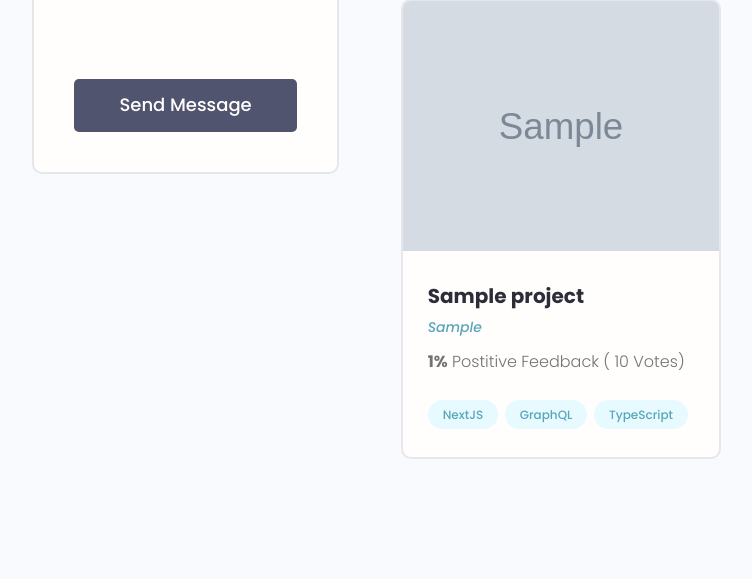
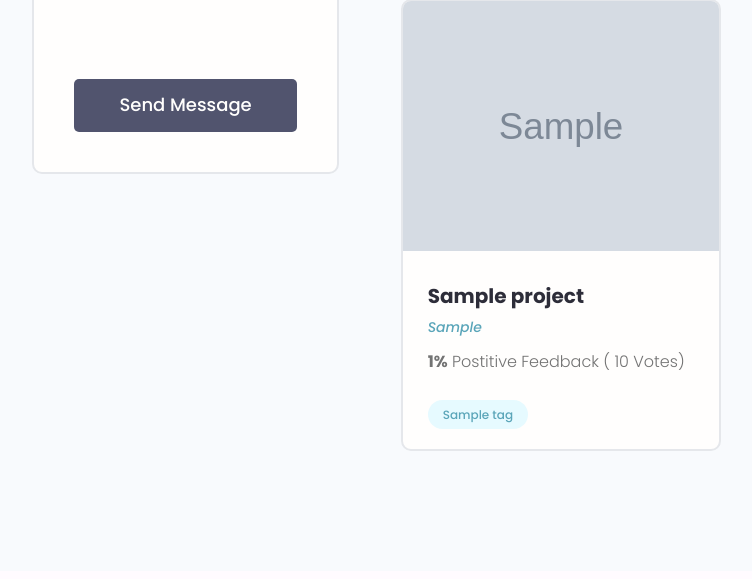
Before and after one commit to gurnitha/2022-django-torang-bisa-apa, a Django app: page /user/profile/00000000-0000-0000-0000-000000000001/ in a window 1280 px wide. Shown: the part 506-1085 px from the top of the page, without its empty margins (96-848 px from the left). After the commit the page ends 957 px from the top, so only its background shows below. Run offline with Django 3.2, Linux system fonts and the light colour scheme; tables that the repository leaves empty hold one stand-in row (values such as "Sample post"); grey boxes marked "Sample" are stand-in pictures; some libraries are stand-ins or nearby versions.

Commit message:
20.10 Membuat user profile page dinamis Part 6 - Display tags yg berkaitan dgn proyek yg dimiliki oleh user

```diff
--- a/users/templates/users/profile_user.html
+++ b/users/templates/users/profile_user.html
@@ -126,17 +126,17 @@
                                                 {{obj.vote_total}}
                                                 Vote{{obj.vote_total|pluralize:"s"}})
                                         </p>
-                                        <div class="project__tags">
-                                            <span class="tag tag--pill tag--main">
-                                                <small>NextJS</small>
-                                            </span>
-                                            <span class="tag tag--pill tag--main">
-                                                <small>GraphQL</small>
-                                            </span>
-                                            <span class="tag tag--pill tag--main">
-                                                <small>TypeScript</small>
-                                            </span>
-                                        </div>
+
+                                            <!-- Tags -->
+                                            <div class="project__tags">
+                                                {% for tag in obj.tags.all %}
+                                                <span class="tag tag--pill tag--main">
+                                                <small>{{tag.name}}</small>
+                                                </span>
+                                                {% endfor %}
+                                            </div>
+                                            <!-- END Tags -->
+
                                         </div>
                                     </a>
                                 </div>
--- a/users/views.py
+++ b/users/views.py
@@ -5,6 +5,7 @@
 
 # Locals
 from . models import Profile, Skill
+from projects.models import Tag
 
 # Create your views here.
 
@@ -33,10 +34,13 @@
 	'''Get skill tidak ada deskripsinya'''
 	otherSkills = profile.skill_set.filter(description="")
 
+	tags = Tag.objects.all()
+
 	context = {
 		'profile':profile,
 		'topSkills':topSkills,
-		'otherSkills':otherSkills
+		'otherSkills':otherSkills,
+		'tags':tags
 	}
 
 	return render(request, 'users/profile_user.html', context)
```
Also changed, not shown: README.md.
